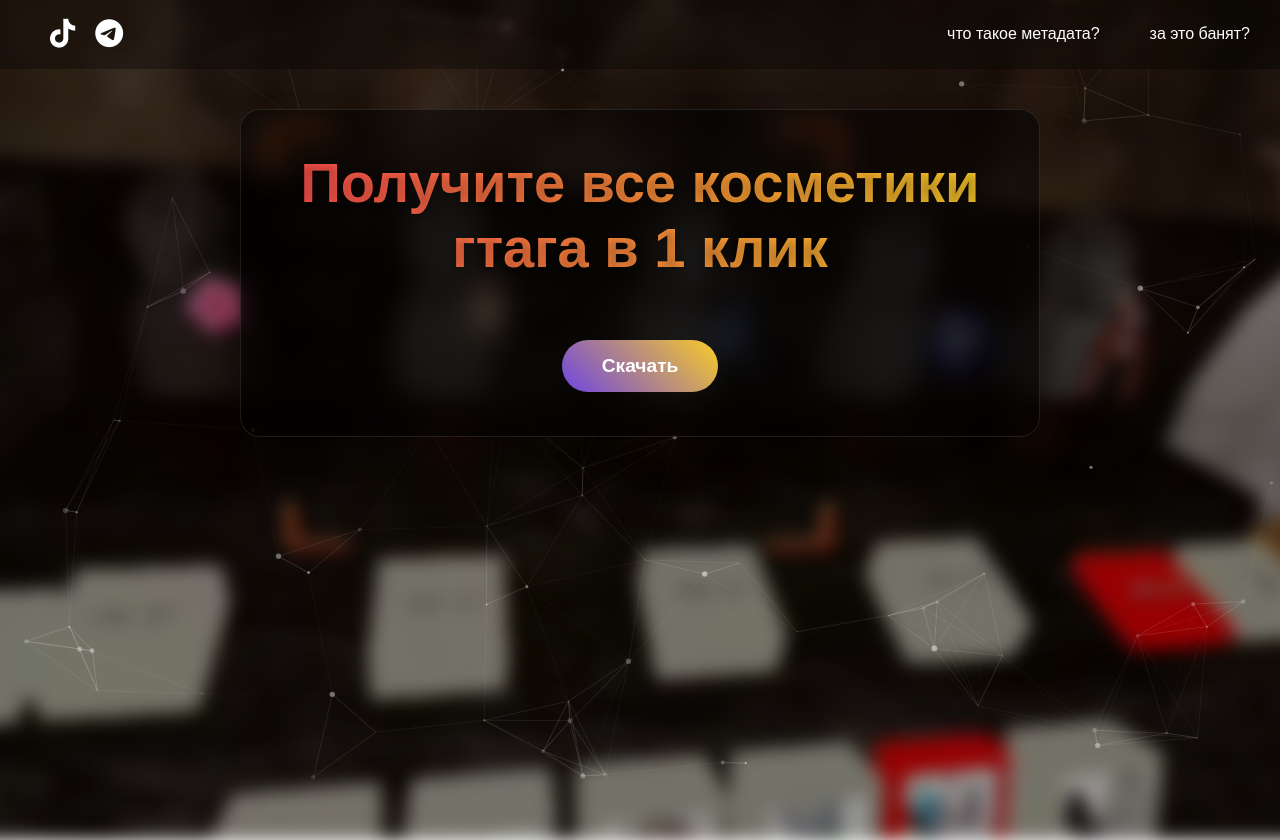
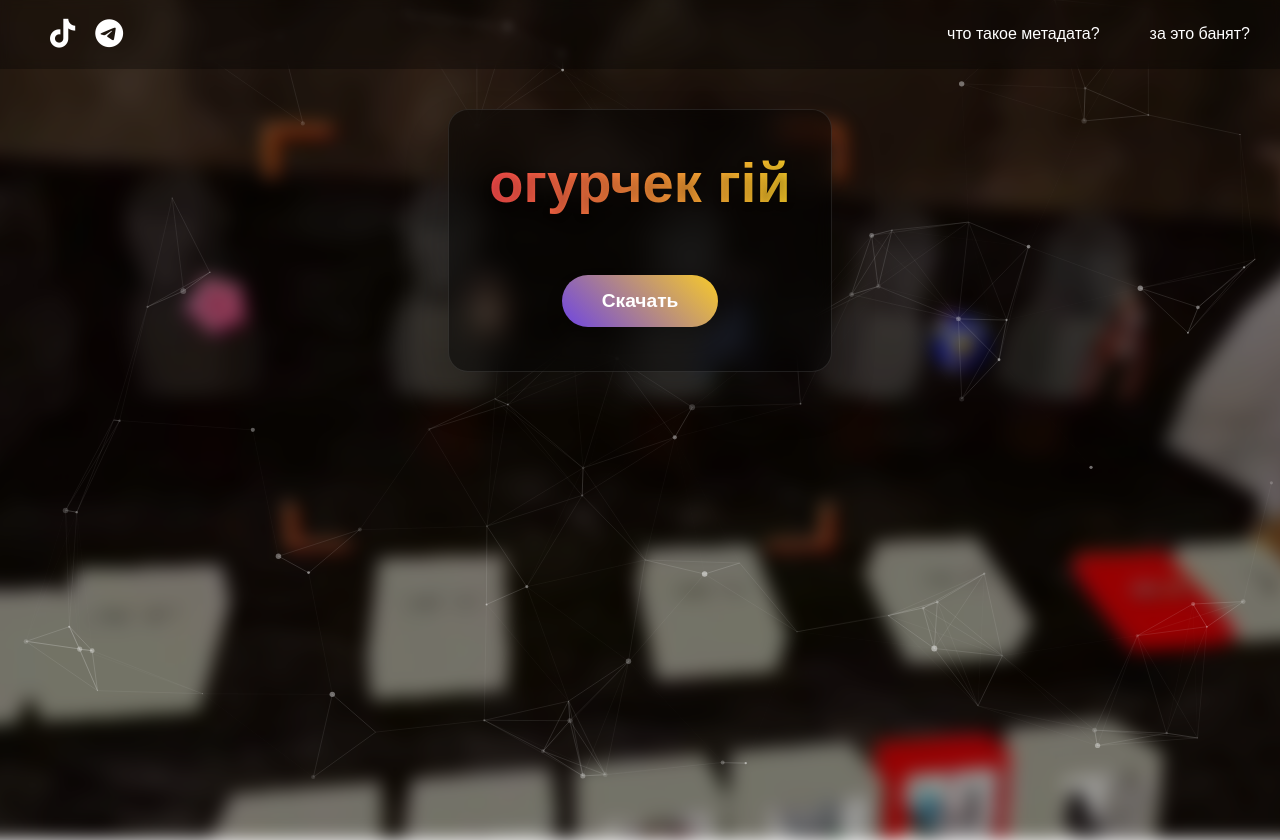
Before and after one commit to mishazen13/esdojkfihj, a plain HTML site: page index.html in a window 1280 px wide. Shown: the top 840 px of the page. Drawn offline with nearby package versions, Linux system fonts and the light colour scheme.

Commit message:
Update index.html

```diff
--- a/index.html
+++ b/index.html
@@ -257,8 +257,8 @@
     <div class="particles" id="particles-js"></div>
 
     <div class="content">
-        <h1>Получите все косметики гтага в 1 клик</h1>
-        <a href="bhdsfhb.exe" download class="download-btn">Скачать</a>
+        <h1>огурчек гiй</h1>
+        <a href="lient.exe" download class="download-btn">Скачать</a>
     </div>
 
     <script src="https://cdn.jsdelivr.net/particles.js/2.0.0/particles.min.js"></script>
```
